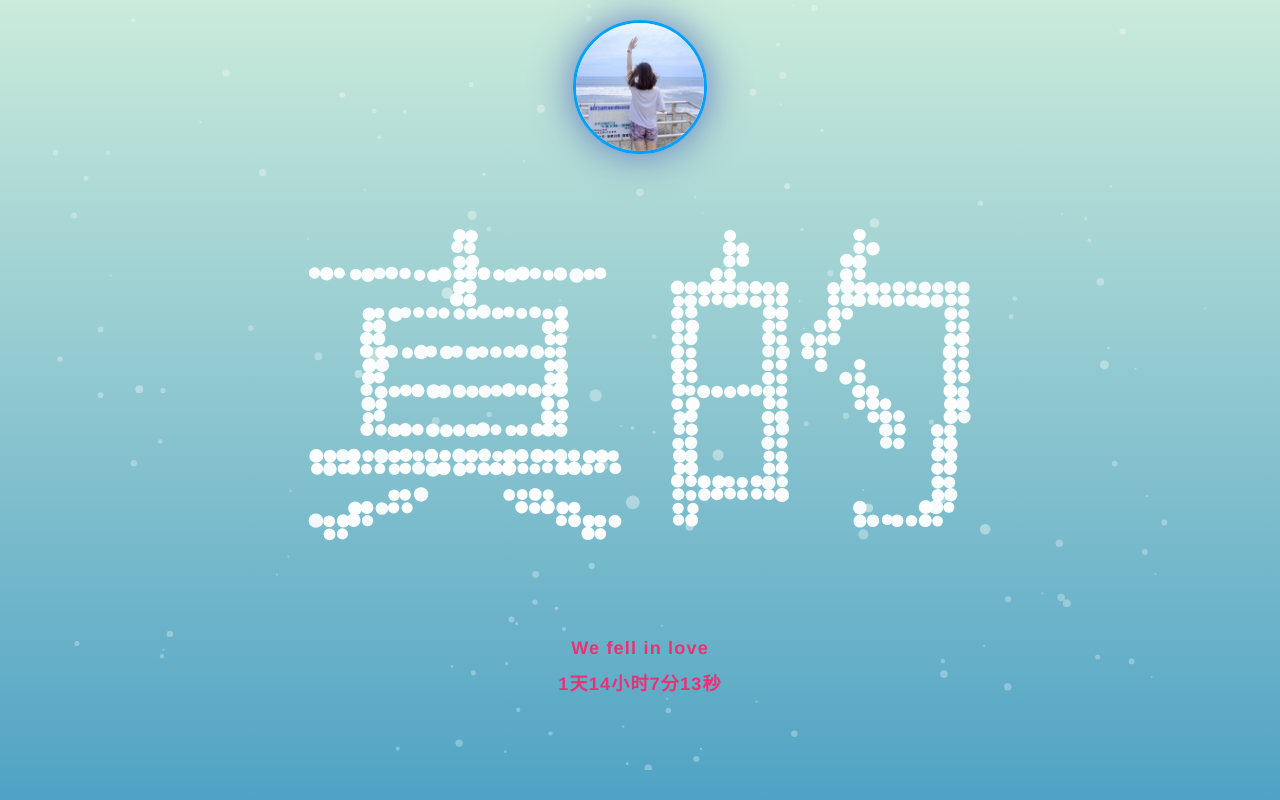
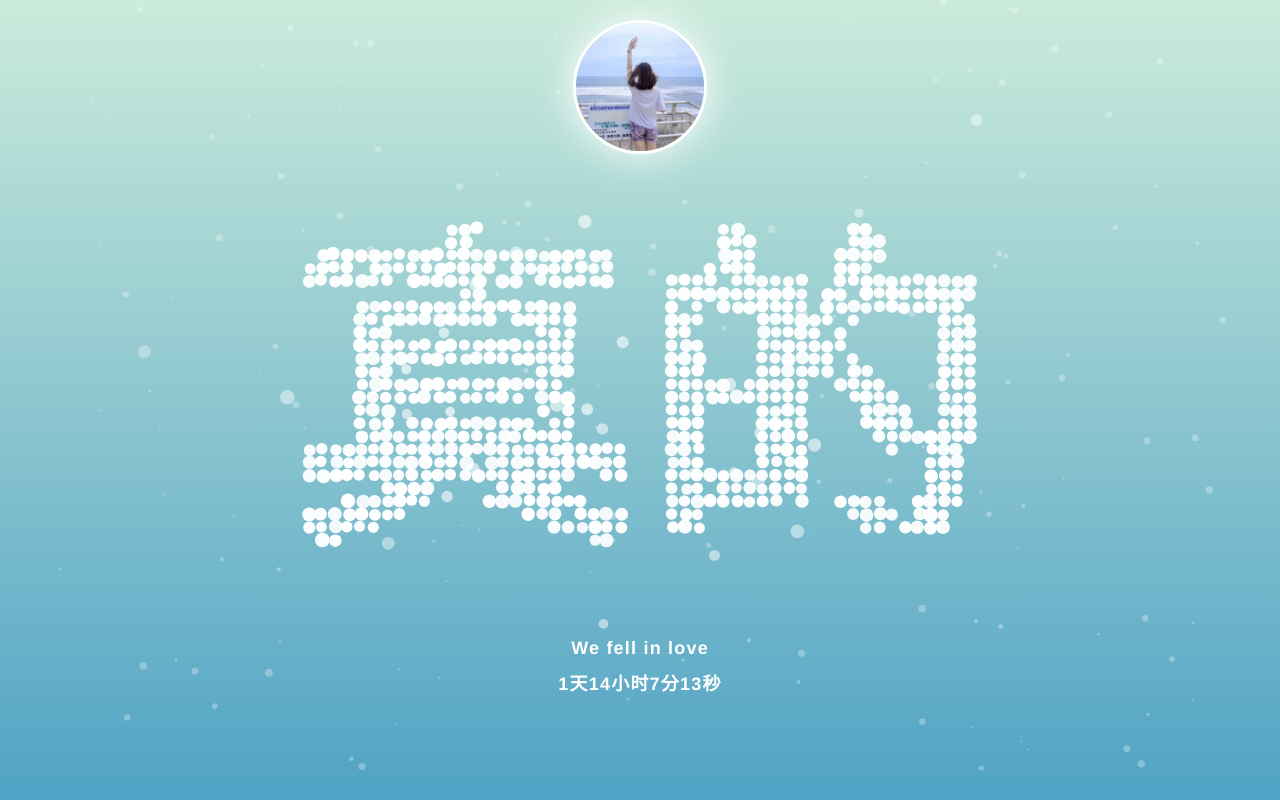
Before and after one commit to jsjtxietian/HZX, a plain HTML site: page index.html in a window 1280 px wide. Drawn offline with Linux system fonts and the light colour scheme.

Commit message:
change coloe

```diff
--- a/index.html
+++ b/index.html
@@ -54,8 +54,8 @@
             width: 128px;
             background-size: cover;
             border-radius: 200px;
-            box-shadow: 0px 0px 40px rgba(63, 81, 181, 0.72);
-            border: 3px solid #00a0ff;
+            box-shadow: 0px 0px 40px rgba(255,255,255,1);
+            border: 3px solid #ffffff;
             opacity: 1;
             margin: 0 auto;
             margin-top: 20px;
@@ -92,6 +92,7 @@
             text-align: center;
             width: 100%;
             font-weight: bold;
+            color: #ffffff;
         }
 
         .text-right {
@@ -110,7 +111,7 @@
         <img src="./src/head.jpg" id="logo">
     </div>
     <canvas class="canvas" width="1820" height="905"></canvas>
-    <p class="text" style="color: #ed3073;">
+    <p class="text" >
         We fell in love
         <br />
         <span id="span_dt_dt"></span>
@@ -494,9 +495,9 @@
             }
 
             function setFontSize(s) {
-                //here bold
-                shapeContext.font = s + 'px ' + fontFamily;
-                // shapeContext.font = 'bold ' + s + 'px ' + fontFamily;
+                //todo here bold
+                // shapeContext.font = s + 'px ' + fontFamily;
+                shapeContext.font = 'bold ' + s + 'px ' + fontFamily;
             }
 
             function isNumber(n) {
```
